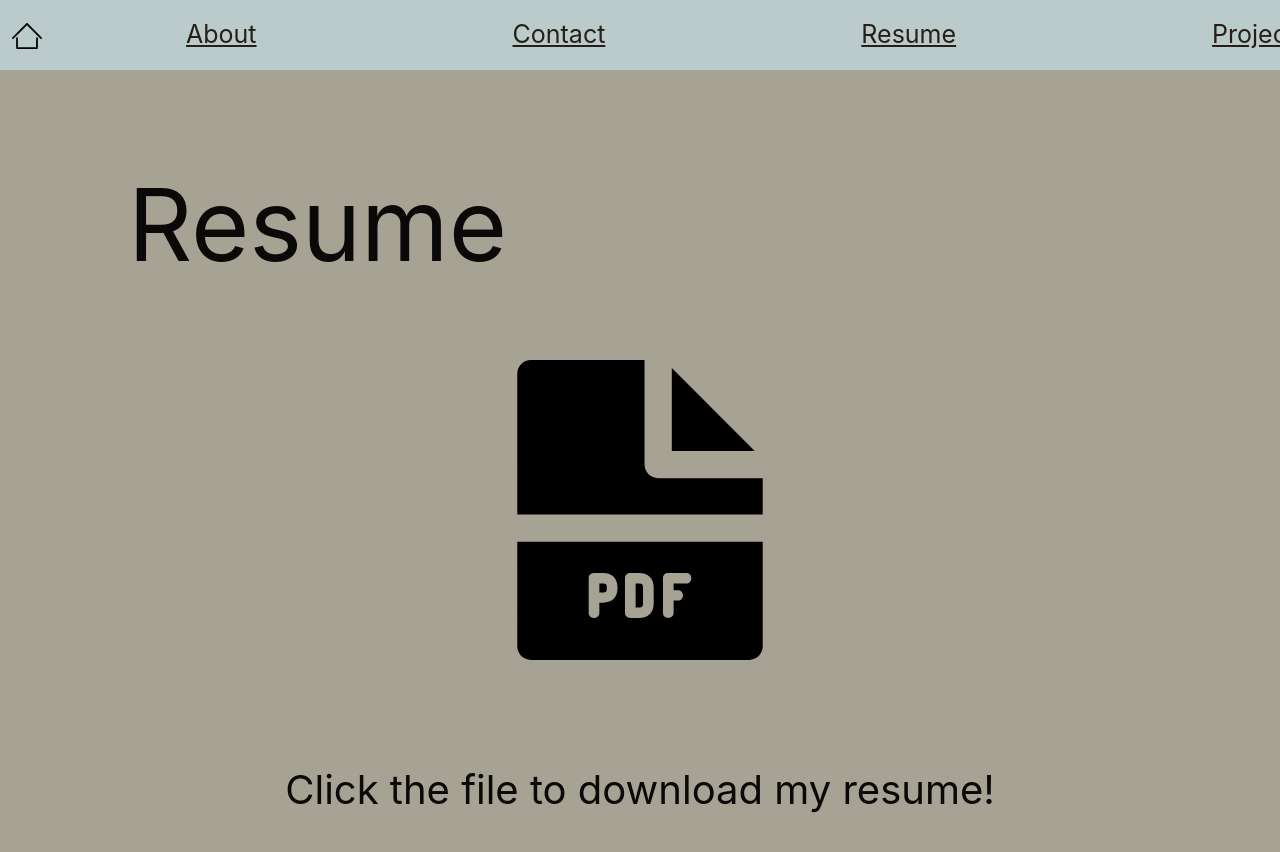
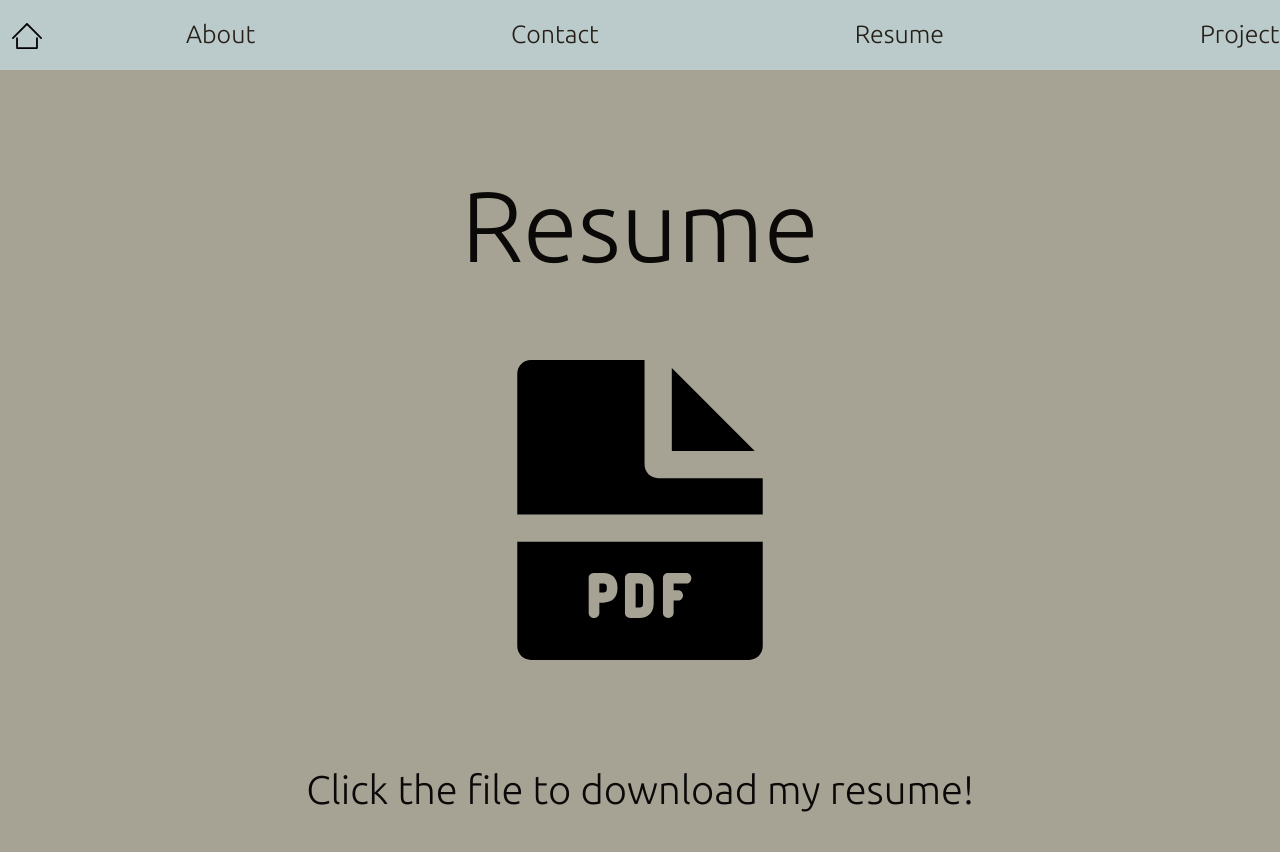
Before and after one commit to chriselliott97/christopher-elliott-portfolio, a React (Create React App) app: page /resume in a window 1280 px wide. Shown: the top 852 px of the page. Built offline with nearby package versions, Linux system fonts and the light colour scheme.

Commit message:
change link color

```diff
--- a/public/index.html
+++ b/public/index.html
@@ -29,6 +29,9 @@
     -->
     <link href="https://cdn.jsdelivr.net/npm/bootstrap@5.2.2/dist/css/bootstrap.min.css" rel="stylesheet"
     integrity="sha384-Zenh87qX5JnK2Jl0vWa8Ck2rdkQ2Bzep5IDxbcnCeuOxjzrPF/et3URy9Bv1WTRi" crossorigin="anonymous">
+    <link rel="preconnect" href="https://fonts.googleapis.com">
+    <link rel="preconnect" href="https://fonts.gstatic.com" crossorigin>
+    <link href="https://fonts.googleapis.com/css2?family=Fjalla+One&family=Ubuntu:wght@300&display=swap" rel="stylesheet">
     <title>Christopher Elliott</title>
   </head>
   <body>
--- a/src/index.css
+++ b/src/index.css
@@ -1,8 +1,7 @@
 body {
   margin: 0;
-  font-family: -apple-system, BlinkMacSystemFont, 'Segoe UI', 'Roboto', 'Oxygen',
-    'Ubuntu', 'Cantarell', 'Fira Sans', 'Droid Sans', 'Helvetica Neue',
-    sans-serif;
+  font-family: 'Fjalla One', sans-serif;
+  font-family: 'Ubuntu', sans-serif;
   -webkit-font-smoothing: antialiased;
   -moz-osx-font-smoothing: grayscale;
   background-color: #A6A294;
@@ -21,3 +20,7 @@
 a {
   color: #251F18;
 }
+
+a:link {
+  text-decoration: none;
+}
--- a/src/pages/Resume/Resume.module.css
+++ b/src/pages/Resume/Resume.module.css
@@ -2,6 +2,7 @@
   display: flex;
   flex-direction: column;
   align-items: center;
+  text-align: center;
   padding: 20px 0;
 }
 
```
